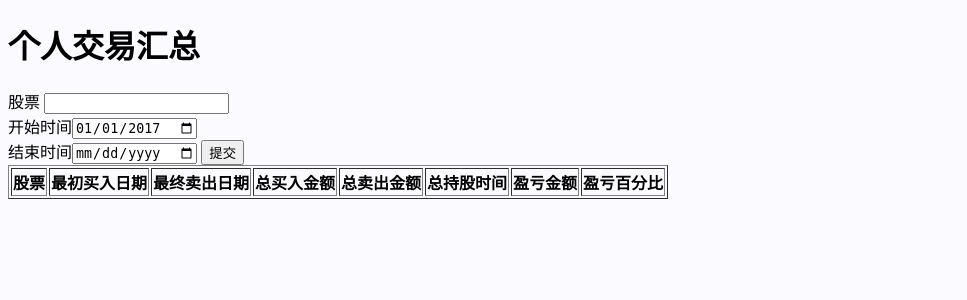
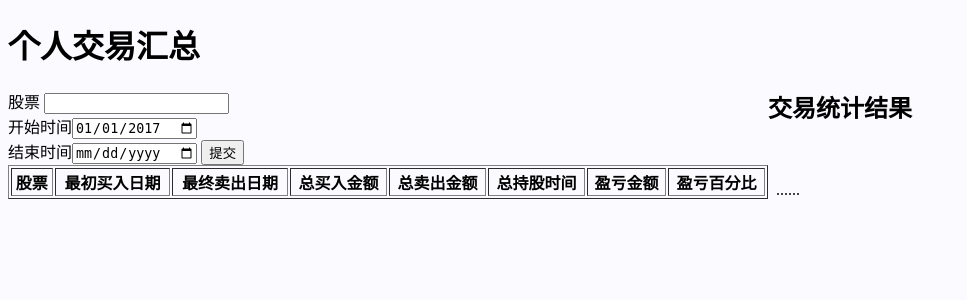
Before and after one commit to ljldgup/Tshare, a Django app: page /trade_report/ in a window 1280 px wide. Shown: the top 300 px of the page, without its empty margins (0-967 px from the left). Run offline with Django 3.2, Linux system fonts and the light colour scheme; data that the repository does not hold is empty.

Commit message:
add analysis div

```diff
--- a/HelloWorld/templates/tshare/trade_report.html
+++ b/HelloWorld/templates/tshare/trade_report.html
@@ -4,14 +4,24 @@
     <title>交易汇总</title>
 </head>
 	<body style="background:rgb(250,250,255)">
+
+		<div style="width:1000px">
 			<h1>个人交易汇总</h1>
-		<form action="/trade_report/" method="get">
+		</div>
+
+		<div style="width:1100px">
+			<form action="/trade_report/" method="get" style="float:left; width:760px;">
 				股票 <input type="text" name="r_name" value="{{r_name| default_if_none:""}}"> <br>
 				开始时间<input type="date" name="st_date" value="{{st_date | default_if_none:"2017-01-01"}}"> <br>
 				结束时间<input type="date" name="ed_date" value="{{ed_date | default_if_none:""}}">
 				<input type="submit" value="提交">
 			</form>
-		<table class="dataintable" border="1">
+			<div "float:right; width:300px; margin-left:8px">
+				<h2>交易统计结果</h2>
+			</div>
+		</div>
+		<div style="width:1100px">
+			<table border="1" style="float:left; width:760px;" >
 				<tbody>
 					<tr>
 						<th>股票</th>
@@ -44,6 +54,11 @@
 				{% endfor %}
 				</tbody>
 			</table>
+
+			<div style="float:left; width:300px; margin-left:8px">
+				<p>......</p>
+			</div>
+		</div>
 	</body>
 
 </html>
```
Lines whose indentation alone changed are shown as unchanged.
